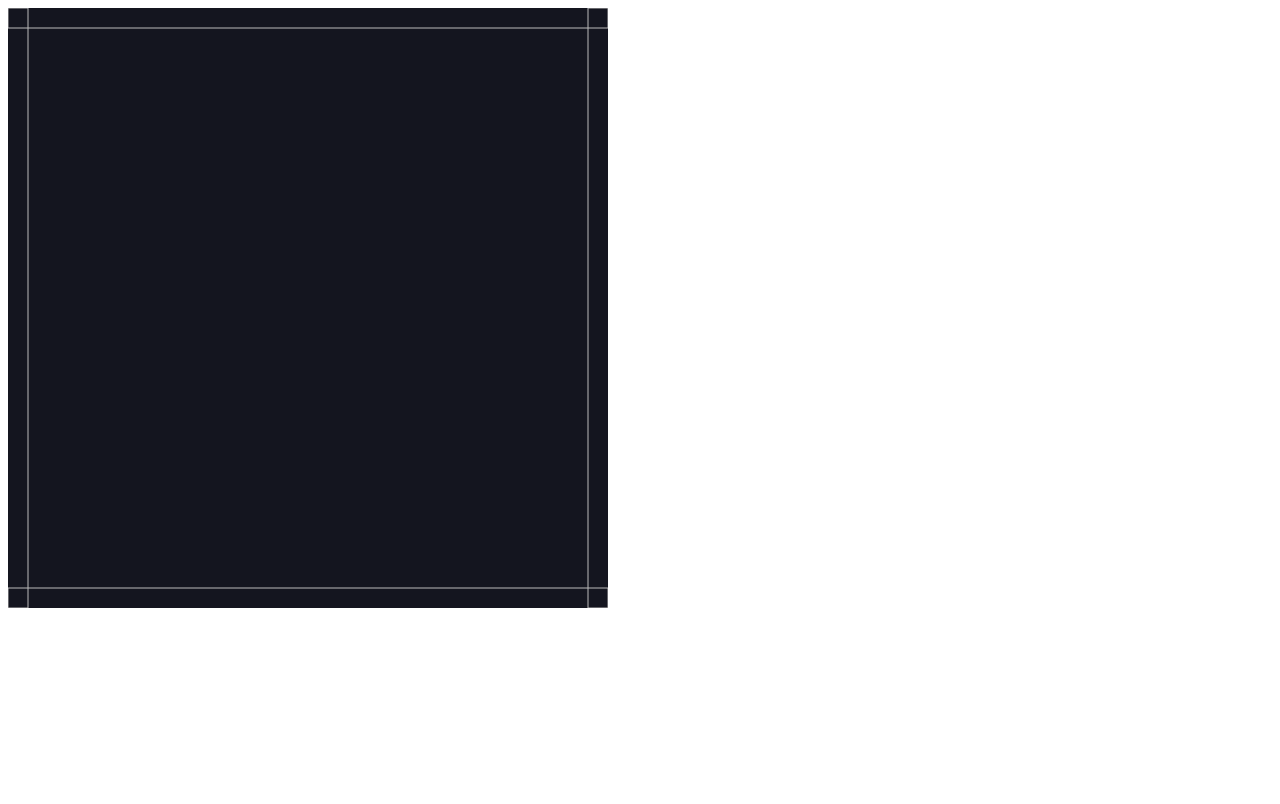
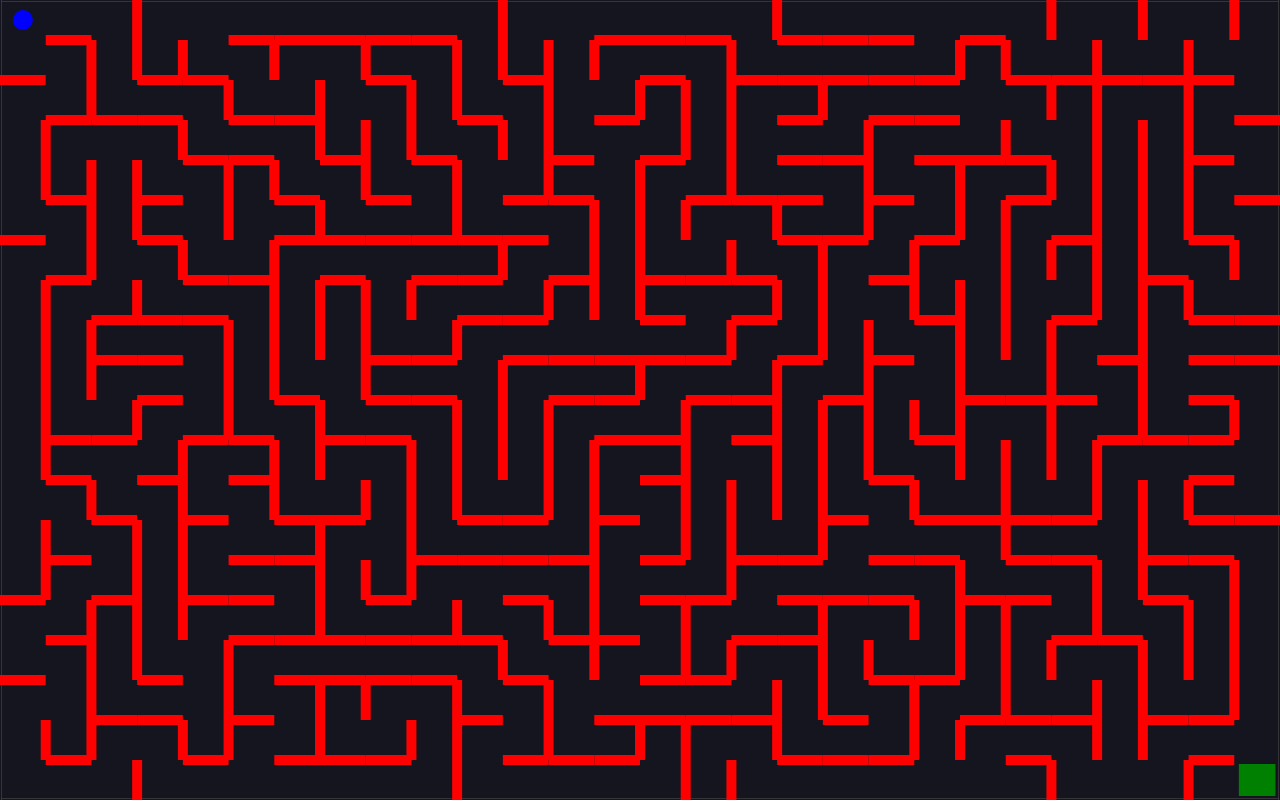
Before and after one commit to novrandobilly/MazeGameMJB, a plain HTML site: page index.html in a window 1280 px wide. Drawn offline with nearby package versions, Linux system fonts and the light colour scheme; animation ran at ten frames a second.

Commit message:
Finish our little weird strange aa little bit cringe maze game. Nice!!!!

```diff
--- a/index.html
+++ b/index.html
@@ -4,10 +4,36 @@
     <meta charset="UTF-8">
     <meta name="viewport" content="width=device-width, initial-scale=1.0">
     <script src="https://cdnjs.cloudflare.com/ajax/libs/matter-js/0.14.2/matter.min.js"></script>
+    <style>
+        body {
+            margin: 0
+        }
+
+        .hidden {
+            display: none !important;
+        }
+
+        h1 {
+            color: white;
+            font-size: 64px;
+        }
+
+        .winner {
+            display: flex;
+            justify-content: center;
+            align-items: center;
+            position: absolute;
+            z-index: 1;
+            height: 100vh;
+            width: 100vw;
+        }
+    </style>
     <title>Document</title>
 </head>
 <body>
-
+    <div class="winner hidden">
+        <h1>YOU WIN!!!</h1>
+    </div>
     <script src="index.js"></script>
 </body>
 </html>
--- a/index.js
+++ b/index.js
@@ -1,17 +1,21 @@
-const { World, Engine, Runner, Render, Bodies } = Matter;
+const { World, Engine, Runner, Render, Bodies, Body, Events } = Matter;
 
-const width = 600,
-	height = 600,
-	rows = 7,
-	columns = 7;
+const width = window.innerWidth,
+	height = window.innerHeight,
+	rows = 20,
+	columns = 28;
+
+const unitLengthHor = width / columns;
+const unitLengthVer = height / rows;
 
 const engine = Engine.create();
+engine.world.gravity.y = 0;
 const { world } = engine;
 const render = Render.create({
 	element: document.body,
 	engine: engine,
 	options: {
-		wireframes: true,
+		wireframes: false,
 		width,
 		height
 	}
@@ -21,10 +25,10 @@ Runner.run(Runner.create(), engine);
 
 // Walls
 const walls = [
-	Bodies.rectangle(width / 2, 0, width, 40, { isStatic: true }),
-	Bodies.rectangle(width / 2, height, width, 40, { isStatic: true }),
-	Bodies.rectangle(0, height / 2, 40, height, { isStatic: true }),
-	Bodies.rectangle(width, height / 2, 40, height, { isStatic: true })
+	Bodies.rectangle(width / 2, 0, width, 2, { isStatic: true }),
+	Bodies.rectangle(width / 2, height, width, 2, { isStatic: true }),
+	Bodies.rectangle(0, height / 2, 2, height, { isStatic: true }),
+	Bodies.rectangle(width, height / 2, 2, height, { isStatic: true })
 ];
 World.add(world, walls);
 
@@ -92,11 +96,115 @@ const cellsIteration = (row, column) => {
 		} else if (direction === 'DOWN') {
 			horizontals[row][column] = true;
 		}
+
+		cellsIteration(nextRow, nextColumn);
 	}
 };
 
-cellsIteration(1, 1);
+cellsIteration(startRow, startColumn);
 
-console.log(grid);
-console.log(verticals);
-console.log(horizontals);
+horizontals.forEach((row, rowIndex) => {
+	row.forEach((open, columnIndex) => {
+		if (open) {
+			return;
+		}
+
+		const wall = Bodies.rectangle(
+			columnIndex * unitLengthHor + unitLengthHor / 2,
+			rowIndex * unitLengthVer + unitLengthVer,
+			unitLengthHor,
+			10,
+			{
+				label: 'wall',
+				isStatic: true,
+				render: {
+					fillStyle: 'red'
+				}
+			}
+		);
+		World.add(world, wall);
+	});
+});
+
+verticals.forEach((row, rowIndex) => {
+	row.forEach((open, columnIndex) => {
+		if (open) {
+			return;
+		}
+
+		const wall = Bodies.rectangle(
+			columnIndex * unitLengthHor + unitLengthHor,
+			rowIndex * unitLengthVer + unitLengthVer / 2,
+			10,
+			unitLengthVer,
+			{
+				label: 'wall',
+				isStatic: true,
+				render: {
+					fillStyle: 'red'
+				}
+			}
+		);
+		World.add(world, wall);
+	});
+});
+
+//Goal
+const goal = Bodies.rectangle(
+	width - unitLengthHor / 2,
+	height - unitLengthVer / 2,
+	0.8 * unitLengthHor,
+	0.8 * unitLengthVer,
+	{
+		label: 'Goal',
+		isStatic: true,
+		render: {
+			fillStyle: 'green'
+		}
+	}
+);
+World.add(world, goal);
+
+//Ball
+const ballRadius = Math.min(unitLengthHor, unitLengthVer) / 4;
+const ball = Bodies.circle(unitLengthHor / 2, unitLengthVer / 2, ballRadius, {
+	label: 'Ball',
+	render: {
+		fillStyle: 'blue'
+	}
+});
+World.add(world, ball);
+
+document.addEventListener('keydown', (event) => {
+	const { x, y } = ball.velocity;
+
+	if (event.keyCode === 87) {
+		Body.setVelocity(ball, { x, y: y - 5 });
+	} else if (event.keyCode === 68) {
+		Body.setVelocity(ball, { x: x + 5, y });
+	}
+	if (event.keyCode === 83) {
+		Body.setVelocity(ball, { x, y: y + 5 });
+	}
+	if (event.keyCode === 65) {
+		Body.setVelocity(ball, { x: x - 5, y });
+	}
+});
+
+//Win Condition
+
+Events.on(engine, 'collisionStart', (event) => {
+	event.pairs.forEach((collision) => {
+		const labels = [ 'Ball', 'Goal' ];
+
+		if (labels.includes(collision.bodyA.label) && labels.includes(collision.bodyB.label)) {
+			document.querySelector('.winner').classList.remove('hidden');
+			world.gravity.y = 1;
+			world.bodies.forEach((body) => {
+				if (body.label === 'wall') {
+					Body.setStatic(body, false);
+				}
+			});
+		}
+	});
+});
```
